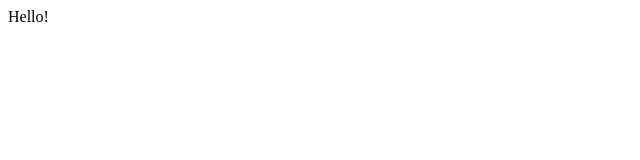
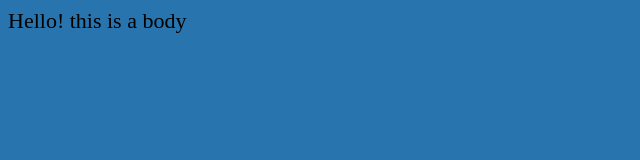
Before and after one commit to colin-skinner/Portfolio, a plain HTML site: page index.html in a window 1280 px wide. Shown: the whole page, without its empty margins (0-640 px from the left). Drawn offline with Linux system fonts and the light colour scheme.

Commit message:
Many files

```diff
--- /dev/null
+++ b/font-files/montserrat.css
@@ -0,0 +1,40 @@
+/* cyrillic-ext */
+@font-face {
+  font-family: 'Montserrat';
+  font-style: normal;
+  font-weight: 400;
+  src: url(https://fonts.gstatic.com/s/montserrat/v25/JTUHjIg1_i6t8kCHKm4532VJOt5-QNFgpCtr6Hw0aXpsog.woff2) format('woff2');
+  unicode-range: U+0460-052F, U+1C80-1C88, U+20B4, U+2DE0-2DFF, U+A640-A69F, U+FE2E-FE2F;
+}
+/* cyrillic */
+@font-face {
+  font-family: 'Montserrat';
+  font-style: normal;
+  font-weight: 400;
+  src: url(https://fonts.gstatic.com/s/montserrat/v25/JTUHjIg1_i6t8kCHKm4532VJOt5-QNFgpCtr6Hw9aXpsog.woff2) format('woff2');
+  unicode-range: U+0301, U+0400-045F, U+0490-0491, U+04B0-04B1, U+2116;
+}
+/* vietnamese */
+@font-face {
+  font-family: 'Montserrat';
+  font-style: normal;
+  font-weight: 400;
+  src: url(https://fonts.gstatic.com/s/montserrat/v25/JTUHjIg1_i6t8kCHKm4532VJOt5-QNFgpCtr6Hw2aXpsog.woff2) format('woff2');
+  unicode-range: U+0102-0103, U+0110-0111, U+0128-0129, U+0168-0169, U+01A0-01A1, U+01AF-01B0, U+0300-0301, U+0303-0304, U+0308-0309, U+0323, U+0329, U+1EA0-1EF9, U+20AB;
+}
+/* latin-ext */
+@font-face {
+  font-family: 'Montserrat';
+  font-style: normal;
+  font-weight: 400;
+  src: url(https://fonts.gstatic.com/s/montserrat/v25/JTUHjIg1_i6t8kCHKm4532VJOt5-QNFgpCtr6Hw3aXpsog.woff2) format('woff2');
+  unicode-range: U+0100-02AF, U+0304, U+0308, U+0329, U+1E00-1E9F, U+1EF2-1EFF, U+2020, U+20A0-20AB, U+20AD-20CF, U+2113, U+2C60-2C7F, U+A720-A7FF;
+}
+/* latin */
+@font-face {
+  font-family: 'Montserrat';
+  font-style: normal;
+  font-weight: 400;
+  src: url(https://fonts.gstatic.com/s/montserrat/v25/JTUHjIg1_i6t8kCHKm4532VJOt5-QNFgpCtr6Hw5aXo.woff2) format('woff2');
+  unicode-range: U+0000-00FF, U+0131, U+0152-0153, U+02BB-02BC, U+02C6, U+02DA, U+02DC, U+0304, U+0308, U+0329, U+2000-206F, U+2074, U+20AC, U+2122, U+2191, U+2193, U+2212, U+2215, U+FEFF, U+FFFD;
+}
--- a/index.html
+++ b/index.html
@@ -1,17 +1,19 @@
 <!DOCTYPE html>
 <html>
     <head>
+        <link rel="stylesheet" href="style.css">
+
         <meta charset="UTF-8">
         <meta http-equiv="X-UA-Compatible" content="IE=edge">
         <meta name="viewport" content="width=device-width">
         <meta name="description" content="The engineering portfolio of Ryan Wu">
         <link rel="canonical" href="https://colin-skinner.github.io/">
-	    <link rel="icon" href="/img/satellite.jpg">
+	    <link rel="icon" href="img/satellite.png">
 
         <title>Colin Skinner's Portfolio</title>
     </head>
     <body>
-        Hello!
+        Hello! this is a body
     </body>
 
 </html>
--- /dev/null
+++ b/style.css
@@ -0,0 +1,11 @@
+body {
+    background-color: #2774AE;
+    font-family: 'comic-sans';font-size: 22px;
+    /* FFD100 for yellow */
+}
+h1 {
+    color: blue;
+}
+p {
+    color: red;
+}
```
